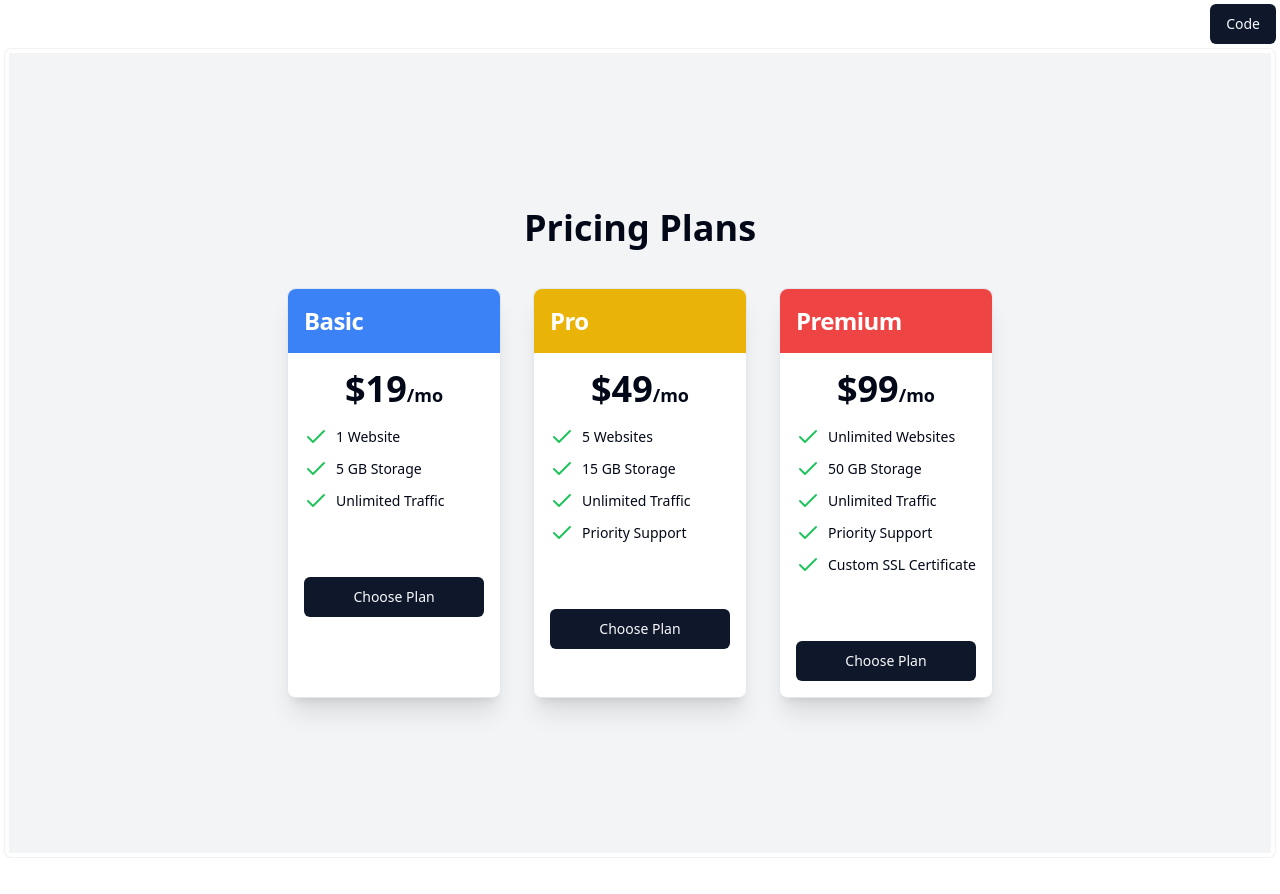
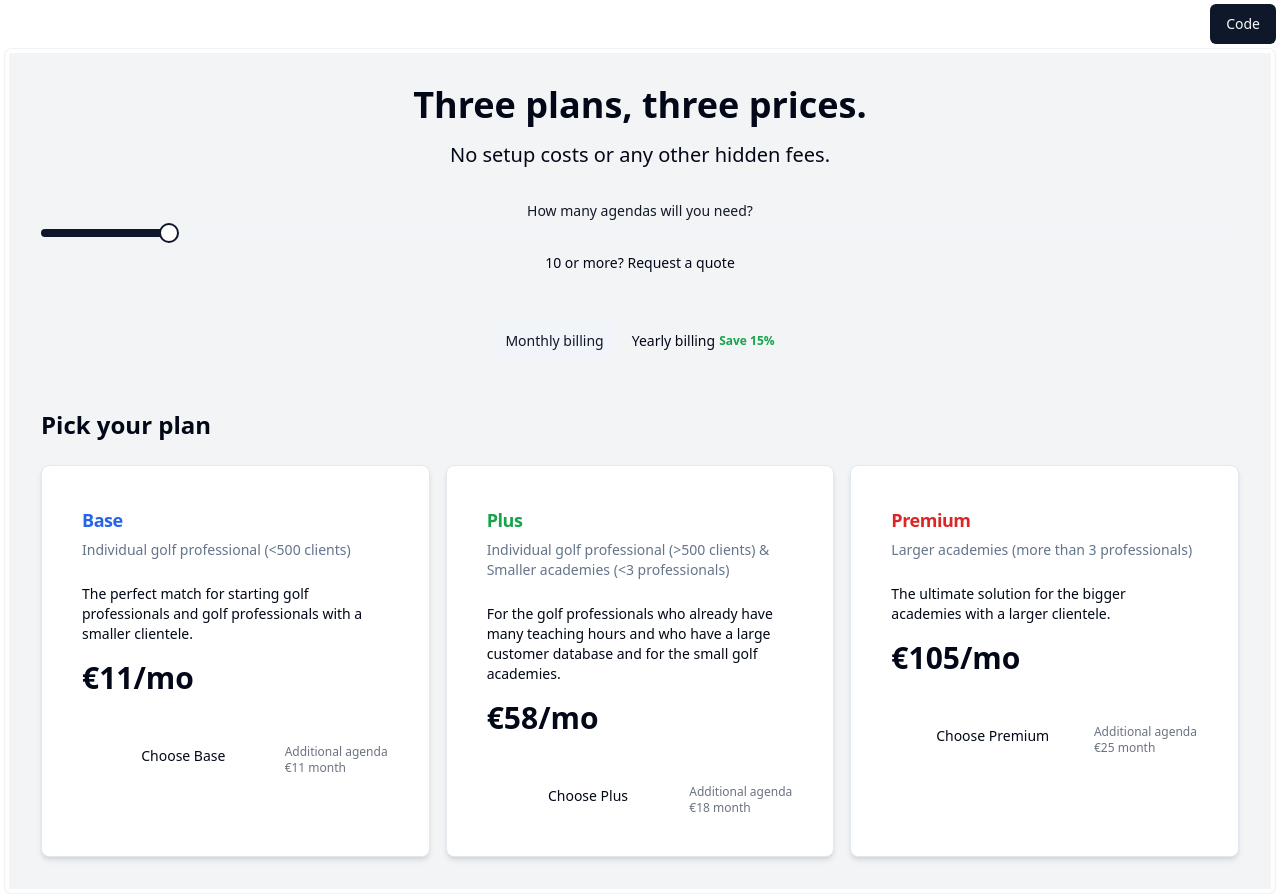
Before and after one commit to Yuyz0112/dewhale, a React app in the folder preview-ui/: page / in a window 1280 px wide. Before the commit the page ends 858 px from the top, so only its background shows below. Built offline with nearby package versions, Linux system fonts and the light colour scheme; the HTML template or start-up script is replaced by a standard one.

Commit message:
[vx.dev] prompt: {   "prompt": "create a colorful pricing page, with three pricing cards\n\r\n",   "images": [     "https://github.com/Yuyz0112/vx.dev/assets/13651389/eb9205cc-ae65-4b30-bc03-7148983ef5d2"   ] }

```diff
--- a/preview-ui/src/Preview.jsx
+++ b/preview-ui/src/Preview.jsx
@@ -1,93 +1,77 @@
-import { Card, CardContent, CardFooter, CardHeader, CardTitle } from "@/components/ui/card";
+import { Card, CardContent, CardDescription, CardFooter, CardHeader, CardTitle } from "@/components/ui/card";
 import { Button } from "@/components/ui/button";
-import { Check } from "lucide-react";
+import { ToggleGroup, ToggleGroupItem } from "@/components/ui/toggle-group";
+import { Slider } from "@/components/ui/slider";
 
 export default function PricingPage() {
   return (
-    <main className="bg-gray-100 min-h-screen p-10 flex flex-col items-center justify-center">
-      <h1 className="text-4xl font-bold text-center mb-10">Pricing Plans</h1>
-      <div className="grid md:grid-cols-3 gap-8">
-        {/* Basic Plan */}
-        <Card className="bg-white rounded-lg shadow-xl transform hover:scale-105 transition duration-500">
-          <CardHeader className="bg-blue-500 text-white p-4 rounded-t-lg">
-            <CardTitle className="text-2xl font-semibold">Basic</CardTitle>
+    <main className="bg-gray-100 p-8">
+      <section className="text-center mb-12">
+        <h1 className="text-4xl font-bold mb-4">Three plans, three prices.</h1>
+        <p className="text-xl mb-8">No setup costs or any other hidden fees.</p>
+        <div className="mb-4">
+          <label htmlFor="agenda-slider" className="block mb-2 text-sm font-medium text-gray-900 dark:text-gray-300">How many agendas will you need?</label>
+          <Slider id="agenda-slider" defaultValue={[1]} max={10} step={1} />
+        </div>
+        <p className="text-sm">10 or more? Request a quote</p>
+      </section>
+
+      <section className="mb-12">
+        <ToggleGroup type="single" defaultValue="monthly" aria-label="Select billing type">
+          <ToggleGroupItem value="monthly" className="text-sm">Monthly billing</ToggleGroupItem>
+          <ToggleGroupItem value="yearly" className="text-sm">Yearly billing <span className="text-xs text-green-600 font-semibold ml-1">Save 15%</span></ToggleGroupItem>
+        </ToggleGroup>
+      </section>
+
+      <section>
+        <h2 className="text-2xl font-bold mb-6">Pick your plan</h2>
+        <div className="grid grid-cols-1 md:grid-cols-3 gap-4">
+          <Card className="bg-white rounded-lg shadow-md p-4">
+            <CardHeader>
+              <CardTitle className="text-lg font-semibold text-blue-600">Base</CardTitle>
+              <CardDescription className="text-sm">Individual golf professional (&lt;500 clients)</CardDescription>
             </CardHeader>
-          <CardContent className="p-4">
-            <p className="text-center text-4xl font-bold mb-4">$19<span className="text-lg">/mo</span></p>
-            <ul className="text-sm space-y-2 mb-8">
-              <li className="flex items-center space-x-2">
-                <Check className="text-green-500" /><span>1 Website</span>
-              </li>
-              <li className="flex items-center space-x-2">
-                <Check className="text-green-500" /><span>5 GB Storage</span>
-              </li>
-              <li className="flex items-center space-x-2">
-                <Check className="text-green-500" /><span>Unlimited Traffic</span>
-              </li>
-            </ul>
+            <CardContent>
+              <p className="text-sm mb-4">The perfect match for starting golf professionals and golf professionals with a smaller clientele.</p>
+              <p className="text-3xl font-bold mb-4">€11/mo</p>
             </CardContent>
-          <CardFooter className="p-4">
-            <Button className="w-full">Choose Plan</Button>
+            <CardFooter>
+              <Button variant="solid" className="w-full">Choose Base</Button>
+              <p className="text-xs text-gray-500 mt-2">Additional agenda €11 month</p>
             </CardFooter>
           </Card>
 
-        {/* Pro Plan */}
-        <Card className="bg-white rounded-lg shadow-xl transform hover:scale-105 transition duration-500">
-          <CardHeader className="bg-yellow-500 text-white p-4 rounded-t-lg">
-            <CardTitle className="text-2xl font-semibold">Pro</CardTitle>
+          <Card className="bg-white rounded-lg shadow-md p-4">
+            <CardHeader>
+              <CardTitle className="text-lg font-semibold text-green-600">Plus</CardTitle>
+              <CardDescription className="text-sm">Individual golf professional (&gt;500 clients) &amp; Smaller academies (&lt;3 professionals)</CardDescription>
             </CardHeader>
-          <CardContent className="p-4">
-            <p className="text-center text-4xl font-bold mb-4">$49<span className="text-lg">/mo</span></p>
-            <ul className="text-sm space-y-2 mb-8">
-              <li className="flex items-center space-x-2">
-                <Check className="text-green-500" /><span>5 Websites</span>
-              </li>
-              <li className="flex items-center space-x-2">
-                <Check className="text-green-500" /><span>15 GB Storage</span>
-              </li>
-              <li className="flex items-center space-x-2">
-                <Check className="text-green-500" /><span>Unlimited Traffic</span>
-              </li>
-              <li className="flex items-center space-x-2">
-                <Check className="text-green-500" /><span>Priority Support</span>
-              </li>
-            </ul>
+            <CardContent>
+              <p className="text-sm mb-4">For the golf professionals who already have many teaching hours and who have a large customer database and for the small golf academies.</p>
+              <p className="text-3xl font-bold mb-4">€58/mo</p>
             </CardContent>
-          <CardFooter className="p-4">
-            <Button className="w-full">Choose Plan</Button>
+            <CardFooter>
+              <Button variant="solid" className="w-full">Choose Plus</Button>
+              <p className="text-xs text-gray-500 mt-2">Additional agenda €18 month</p>
             </CardFooter>
           </Card>
 
-        {/* Premium Plan */}
-        <Card className="bg-white rounded-lg shadow-xl transform hover:scale-105 transition duration-500">
-          <CardHeader className="bg-red-500 text-white p-4 rounded-t-lg">
-            <CardTitle className="text-2xl font-semibold">Premium</CardTitle>
+          <Card className="bg-white rounded-lg shadow-md p-4">
+            <CardHeader>
+              <CardTitle className="text-lg font-semibold text-red-600">Premium</CardTitle>
+              <CardDescription className="text-sm">Larger academies (more than 3 professionals)</CardDescription>
             </CardHeader>
-          <CardContent className="p-4">
-            <p className="text-center text-4xl font-bold mb-4">$99<span className="text-lg">/mo</span></p>
-            <ul className="text-sm space-y-2 mb-8">
-              <li className="flex items-center space-x-2">
-                <Check className="text-green-500" /><span>Unlimited Websites</span>
-              </li>
-              <li className="flex items-center space-x-2">
-                <Check className="text-green-500" /><span>50 GB Storage</span>
-              </li>
-              <li className="flex items-center space-x-2">
-                <Check className="text-green-500" /><span>Unlimited Traffic</span>
-              </li>
-              <li className="flex items-center space-x-2">
-                <Check className="text-green-500" /><span>Priority Support</span>
-              </li>
-              <li className="flex items-center space-x-2">
-                <Check className="text-green-500" /><span>Custom SSL Certificate</span>
-              </li>
-            </ul>
+            <CardContent>
+              <p className="text-sm mb-4">The ultimate solution for the bigger academies with a larger clientele.</p>
+              <p className="text-3xl font-bold mb-4">€105/mo</p>
             </CardContent>
-          <CardFooter className="p-4">
-            <Button className="w-full">Choose Plan</Button>
+            <CardFooter>
+              <Button variant="solid" className="w-full">Choose Premium</Button>
+              <p className="text-xs text-gray-500 mt-2">Additional agenda €25 month</p>
             </CardFooter>
           </Card>
         </div>
+      </section>
     </main>
   );
 }
```
Lines whose indentation alone changed are shown as unchanged.
